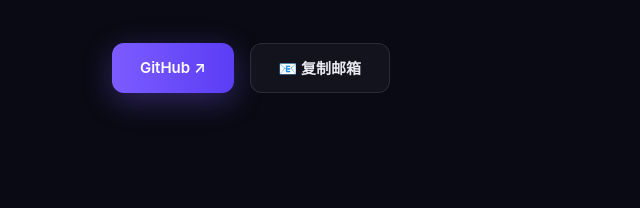
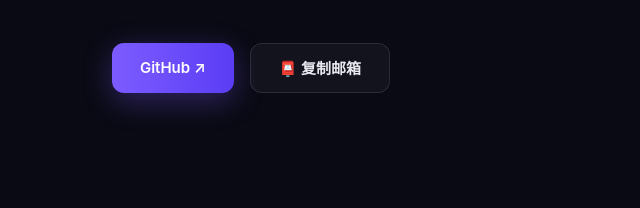
Before and after one commit to esbtejhrfnjyeey432-dev/esbtejhrfnjyeey432-dev.github.io, a plain HTML site: page index.html in a window 1280 px wide. Shown: the part 2134-2342 px from the top of the page, 389-1029 px from the left. Drawn offline with Linux system fonts and the light colour scheme.

Commit message:
邮箱图标改为邮筒符号

```diff
--- a/index.html
+++ b/index.html
@@ -223,7 +223,7 @@
     </div>
     <div class="cta reveal">
       <a class="btn btn-primary" href="https://github.com/esbtejhrfnjyeey432-dev">GitHub ↗</a>
-      <button class="btn btn-ghost" style="cursor:pointer;font-family:inherit" onclick="copyEmail()">📧 复制邮箱</button>
+      <button class="btn btn-ghost" style="cursor:pointer;font-family:inherit" onclick="copyEmail()">📮 复制邮箱</button>
     </div>
     <p id="emailTip" style="text-align:center;color:var(--accent2);margin-top:16px;font-size:14px;opacity:0;transition:opacity .3s">320551686@qq.com（已复制）</p>
   </section>
```
